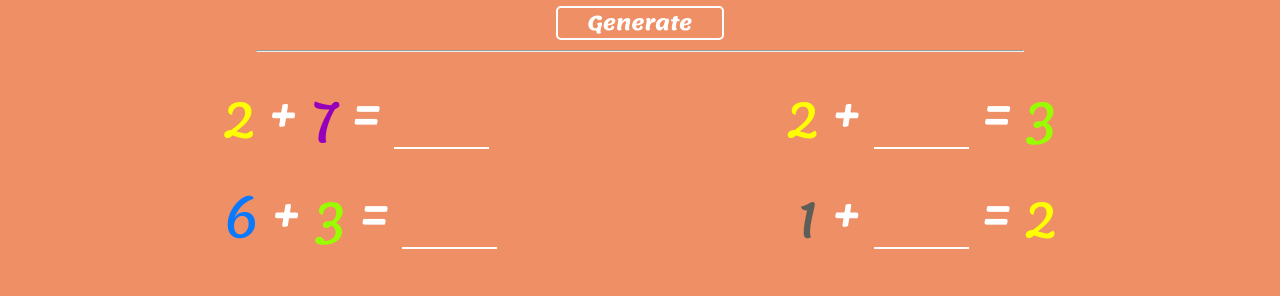
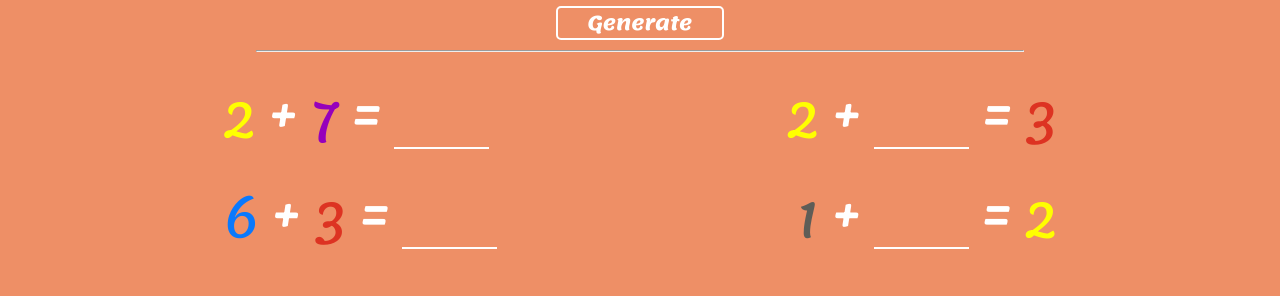
Before and after one commit to lx-kish/rithmetica, a React (Create React App) app: page / in a window 1280 px wide. Shown: the part 358-654 px from the top of the page. Built offline with nearby package versions, Linux system fonts and the light colour scheme.

Commit message:
refactor(forms): change class .three color

```diff
--- a/src/styles/_variables.scss
+++ b/src/styles/_variables.scss
@@ -11,7 +11,8 @@ $color-two: #ffe600;
 $color-two: #ffff00;
 
 //RED
-$color-three: #99ff00;
+$color-three: #dd3322;
+// $color-three: #99ff00;
 // $color-three: #00eeff;
 // $color-three: #00ffb3bb;
 // $color-three: #fd2115;
```
